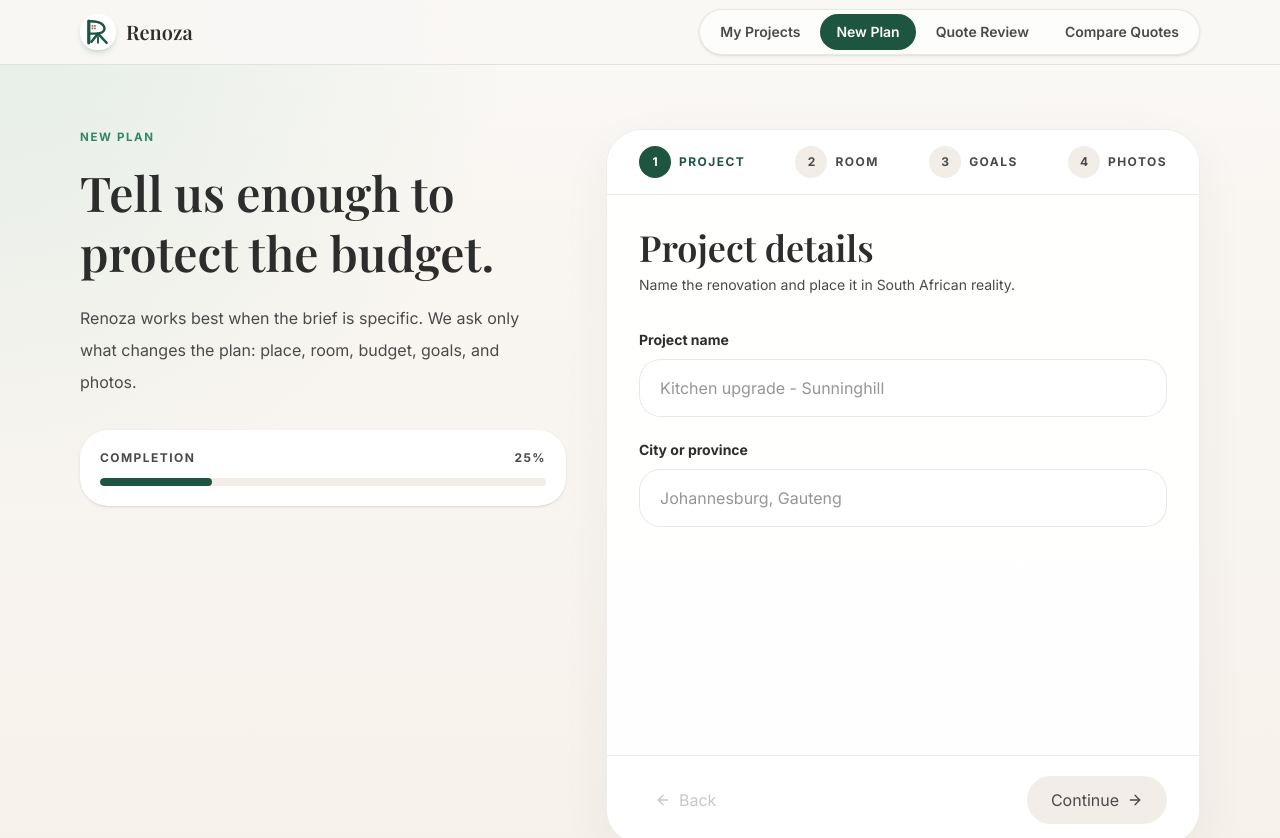
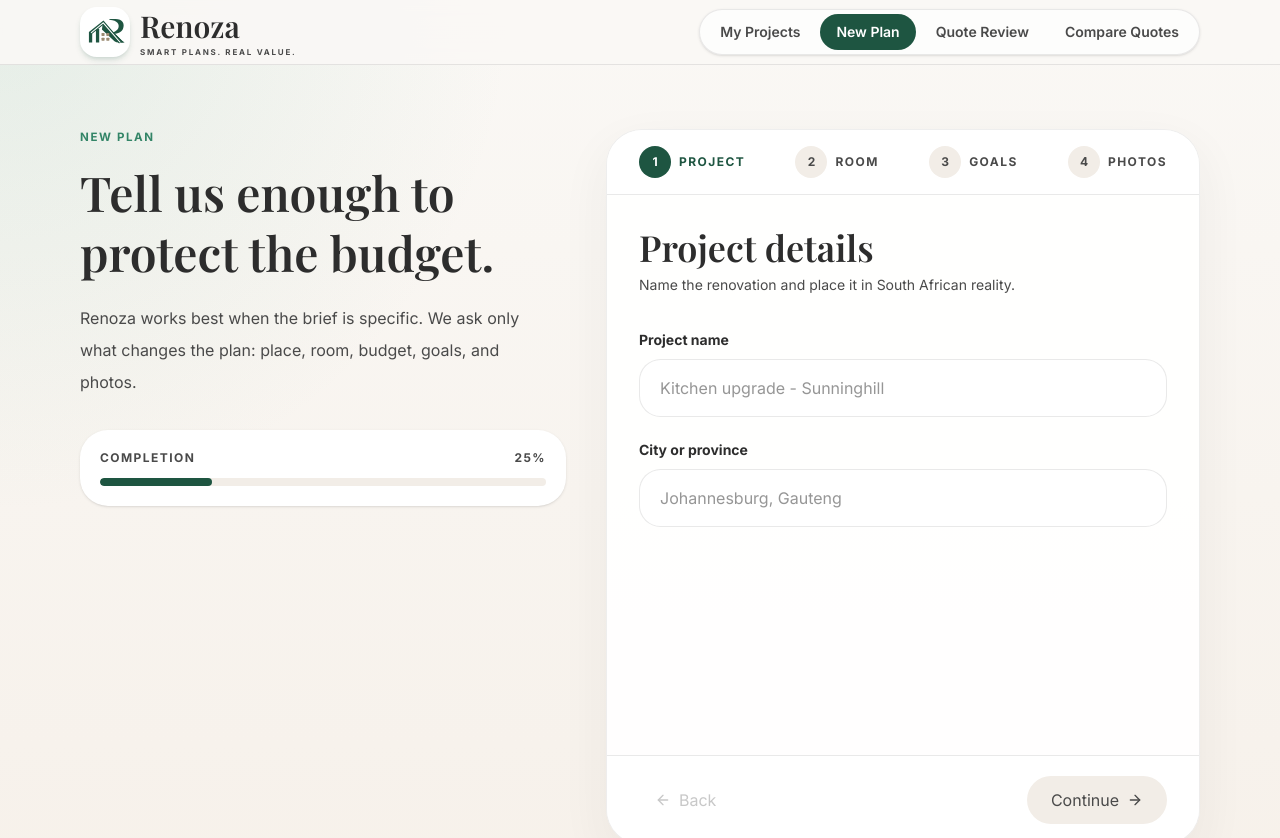
Before and after one commit to duolabs01-dot/renoza, a Next.js app: page /projects/new in a window 1280 px wide. Shown: the top 838 px of the page. Built offline with nearby package versions, Linux system fonts and the light colour scheme.

Commit message:
Replace Renoza logo system

```diff
--- a/app/projects/new/page.tsx
+++ b/app/projects/new/page.tsx
@@ -7,6 +7,7 @@ import { useMemo, useRef, useState } from "react";
 import { useRouter } from "next/navigation";
 import type { BudgetRange, OwnershipType, ProjectPhoto, RenovationGoal, RoomType } from "@/lib/types";
 import { BUDGET_LABELS, BUDGET_OPTIONS, GOAL_LABELS, GOAL_OPTIONS, ROOM_TYPE_LABELS, ROOM_TYPES } from "@/lib/types";
+import { LogoMark } from "@/components/Logo";
 
 const roomIcons: Record<RoomType, ComponentType<{ className?: string }>> = {
   kitchen: Home,
@@ -97,8 +98,8 @@ export default function NewProjectPage() {
     return (
       <main className="grid min-h-[calc(100vh-4rem)] place-items-center px-6">
         <motion.div initial={{ opacity: 0, scale: 0.96 }} animate={{ opacity: 1, scale: 1 }} className="text-center">
-          <div className="mx-auto mb-7 grid h-20 w-20 place-items-center rounded-[26px] bg-petrol-dark text-xl font-bold text-white shadow-2xl shadow-petrol-dark/25">
-            RZ
+          <div className="mx-auto mb-7 grid h-20 w-20 place-items-center rounded-[26px] bg-petrol-dark shadow-2xl shadow-petrol-dark/25">
+            <LogoMark size={62} inverse />
           </div>
           <h1 className="font-display text-4xl font-semibold text-charcoal">Analysing your space...</h1>
           <p className="mt-3 text-sm text-charcoal-light">Checking local cost ranges, renovation risks, and contractor brief language.</p>
--- a/app/quote-comparison/page.tsx
+++ b/app/quote-comparison/page.tsx
@@ -11,6 +11,7 @@ import { Textarea } from "@/components/ui/textarea";
 import { Label } from "@/components/ui/label";
 import { Badge } from "@/components/ui/badge";
 import { Card, CardContent, CardHeader } from "@/components/ui/card";
+import { LogoMark } from "@/components/Logo";
 
 const CLARITY_BADGE: Record<string, string> = {
   clear:   "bg-green-100 text-green-800 border-0",
@@ -130,8 +131,8 @@ export default function QuoteComparisonPage() {
     return (
       <main className="grid min-h-[calc(100vh-3.5rem)] place-items-center px-4">
         <motion.div initial={{ opacity: 0, scale: 0.96 }} animate={{ opacity: 1, scale: 1 }} className="text-center">
-          <div className="mx-auto mb-6 grid h-16 w-16 place-items-center rounded-[22px] bg-petrol-dark text-lg font-bold text-white shadow-xl shadow-petrol-dark/25">
-            RZ
+          <div className="mx-auto mb-6 grid h-16 w-16 place-items-center rounded-[22px] bg-petrol-dark shadow-xl shadow-petrol-dark/25">
+            <LogoMark size={50} inverse />
           </div>
           <h1 className="font-display text-3xl font-semibold text-charcoal">Comparing quotes…</h1>
           <p className="mt-2 text-sm text-charcoal-light">Checking scope, pricing, and red flags</p>
--- a/components/Logo.tsx
+++ b/components/Logo.tsx
@@ -3,46 +3,43 @@ import { cn } from "@/lib/utils";
 interface LogoMarkProps {
   className?: string;
   size?: number;
+  inverse?: boolean;
 }
 
-export function LogoMark({ className, size = 40 }: LogoMarkProps) {
+export function LogoMark({ className, size = 40, inverse = false }: LogoMarkProps) {
+  const petrol = inverse ? "#ffffff" : "#1e5541";
+  const clay = inverse ? "#d8cbb8" : "#9b8b72";
+
   return (
     <svg
       width={size}
       height={size}
-      viewBox="0 0 44 48"
+      viewBox="0 0 96 72"
       fill="none"
       xmlns="http://www.w3.org/2000/svg"
       className={cn(className)}
       aria-hidden="true"
     >
-      {/* R left spine */}
-      <line x1="5" y1="4" x2="5" y2="44" stroke="#1e5541" strokeWidth="6" strokeLinecap="round" />
-      {/* R bowl arc */}
+      <path d="M15 60V38L44 15L83 60" stroke={petrol} strokeWidth="7.5" strokeLinejoin="miter" />
+      <path d="M31 60V29" stroke={petrol} strokeWidth="7.5" />
       <path
-        d="M8,4 C28,4 34,12 34,18 C34,24 26,27 16,27 L8,27"
-        stroke="#1e5541"
-        strokeWidth="4.5"
-        strokeLinecap="round"
+        d="M43 15L72 41C79 47 84 55 93 60H79C72 60 67 55 61 49L41 30"
+        fill={petrol}
+      />
+      <path
+        d="M58 6H72C88 6 94 17 89 29C86 36 78 40 68 40C78 45 84 54 91 60H80C72 52 64 44 54 40C63 39 71 36 76 31C83 23 79 11 65 9L58 8V6Z"
+        fill={petrol}
+      />
+      <path
+        d="M16 38L44 15L83 60"
+        stroke={inverse ? "#f8f3eb" : "#ffffff"}
+        strokeWidth="2.5"
         strokeLinejoin="round"
-        fill="none"
       />
-      {/* Window squares (2×2 grid) in bowl */}
-      <rect x="10" y="11" width="3.5" height="3.5" rx="0.5" fill="#9b7e5c" />
-      <rect x="14.5" y="11" width="3.5" height="3.5" rx="0.5" fill="#9b7e5c" />
-      <rect x="10" y="15.5" width="3.5" height="3.5" rx="0.5" fill="#9b7e5c" />
-      <rect x="14.5" y="15.5" width="3.5" height="3.5" rx="0.5" fill="#9b7e5c" />
-      {/* Roofline peak from junction point */}
-      <path
-        d="M10,42 L22,27 L38,44"
-        stroke="#1e5541"
-        strokeWidth="4.5"
-        strokeLinecap="round"
-        strokeLinejoin="round"
-        fill="none"
-      />
-      {/* Center post (door/chimney) */}
-      <line x1="22" y1="33" x2="22" y2="44" stroke="#1e5541" strokeWidth="3.5" strokeLinecap="round" />
+      <rect x="40" y="38" width="7" height="7" rx="1" fill={clay} />
+      <rect x="51" y="38" width="7" height="7" rx="1" fill={clay} />
+      <rect x="40" y="49" width="7" height="7" rx="1" fill={clay} />
+      <rect x="51" y="49" width="7" height="7" rx="1" fill={clay} />
     </svg>
   );
 }
@@ -56,12 +53,17 @@ interface LogoProps {
 export function Logo({ className, markSize = 36, showWordmark = true }: LogoProps) {
   return (
     <span className={cn("flex items-center gap-2.5", className)}>
-      <span className="grid place-items-center rounded-xl bg-canvas p-1 shadow-md shadow-petrol-dark/15">
+      <span className="grid place-items-center rounded-xl bg-white p-1 shadow-md shadow-petrol-dark/15">
         <LogoMark size={markSize} />
       </span>
       {showWordmark && (
-        <span className="font-display text-lg font-semibold tracking-tight text-charcoal sm:text-xl">
-          Renoza
+        <span className="flex flex-col leading-none">
+          <span className="font-display text-2xl font-semibold tracking-normal text-charcoal sm:text-3xl">
+            Renoza
+          </span>
+          <span className="mt-1 hidden text-[8px] font-bold uppercase tracking-[0.22em] text-charcoal-light sm:block">
+            Smart plans. Real value.
+          </span>
         </span>
       )}
     </span>
--- a/components/Nav.tsx
+++ b/components/Nav.tsx
@@ -6,7 +6,7 @@ import { motion } from "framer-motion";
 import { Menu, X, ArrowRight } from "lucide-react";
 import { useState } from "react";
 import { Sheet, SheetContent, SheetTrigger } from "@/components/ui/sheet";
-import { LogoMark } from "@/components/Logo";
+import { Logo } from "@/components/Logo";
 
 const links = [
   { href: "/projects", label: "My Projects" },
@@ -23,14 +23,8 @@ export default function Nav() {
     <header className="sticky top-0 z-50 border-b border-charcoal/10 bg-canvas/90 backdrop-blur-2xl">
       <div className="container-page flex h-14 items-center justify-between sm:h-16">
 
-        {/* Logo */}
-        <Link href="/" className="flex items-center gap-2.5">
-          <span className="grid h-8 w-8 place-items-center rounded-xl bg-white shadow-md shadow-petrol-dark/15 sm:h-9 sm:w-9">
-            <LogoMark size={26} />
-          </span>
-          <span className="font-display text-lg font-semibold text-charcoal sm:text-xl">
-            Renoza
-          </span>
+        <Link href="/" aria-label="Renoza home">
+          <Logo markSize={42} />
         </Link>
 
         {/* Desktop pill nav — hidden on mobile */}
@@ -77,11 +71,8 @@ export default function Nav() {
             <SheetContent side="right" className="w-[280px] bg-canvas p-0">
               <div className="flex h-full flex-col">
                 {/* Sheet header */}
-                <div className="flex items-center gap-2.5 border-b border-charcoal/10 px-5 py-4">
-                  <span className="grid h-8 w-8 place-items-center rounded-xl bg-white shadow-md shadow-petrol-dark/15">
-                    <LogoMark size={26} />
-                  </span>
-                  <span className="font-display text-lg font-semibold text-charcoal">Renoza</span>
+                <div className="border-b border-charcoal/10 px-5 py-4">
+                  <Logo markSize={42} />
                 </div>
 
                 {/* Nav links */}
```
Also changed, not shown: public/favicon.svg.
